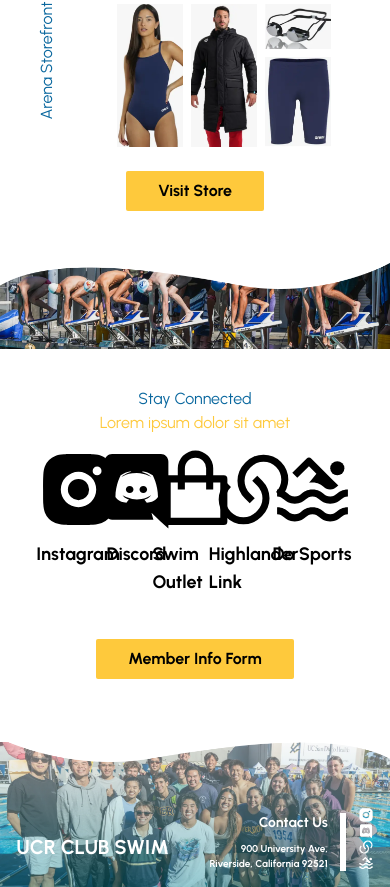
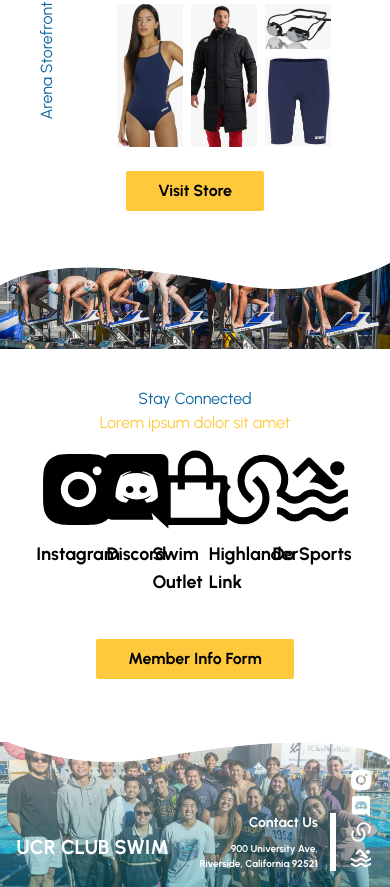
Before and after one commit to acm-ucr/ucr-swim-website, a Next.js app: page / in a window 390 px wide. Shown: the part 970-1857 px from the top of the page. Built offline with nearby package versions, Linux system fonts and the light colour scheme.

Commit message:
Footer Mobile (Update)

```diff
--- a/src/components/Footer.jsx
+++ b/src/components/Footer.jsx
@@ -32,13 +32,13 @@
               Riverside, California 92521
             </p>
           </div>
-          <div className="md:text-5xl 2xl:text-6xl flex flex-col justify-between md:-ml-0 -ml-2">
+          <div className="md:text-5xl 2xl:text-6xl flex flex-col justify-between md:-ml-0 -ml-2 ">
             {footerLinks.map((item, index) => (
               <Link
                 href={item.link}
                 target="_blank"
                 key={index}
-                className="hover:text-swim-yellow hover:scale-95 duration-300"
+                className="hover:text-swim-yellow hover:scale-95 duration-300 md:p-0 p-[1px] text-2xl md:text-6xl"
               >
                 {item.icon}
               </Link>
```
